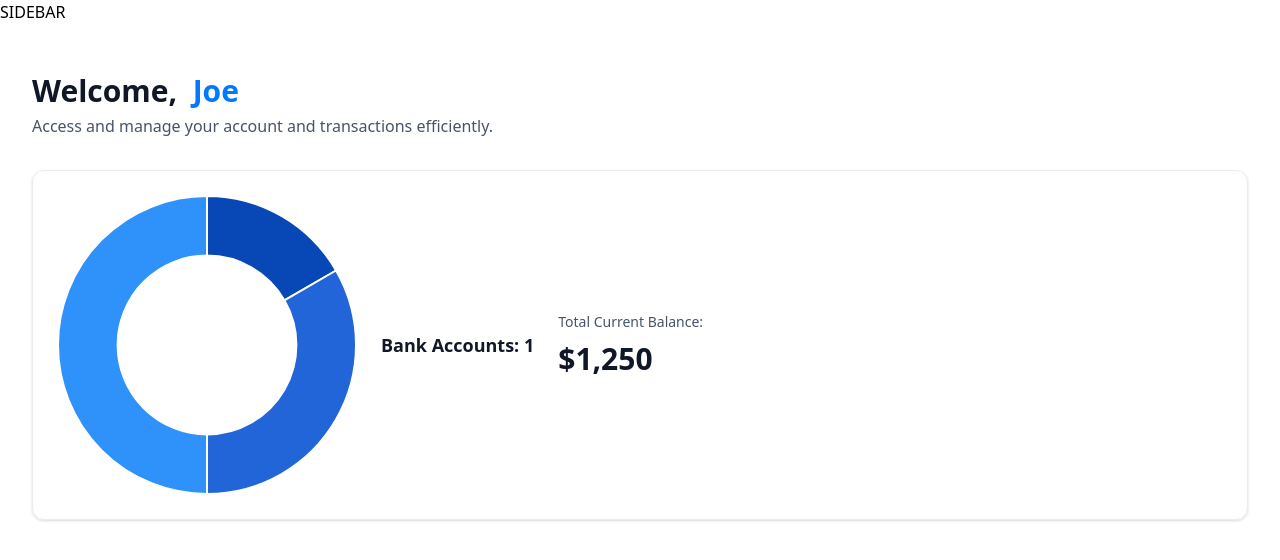
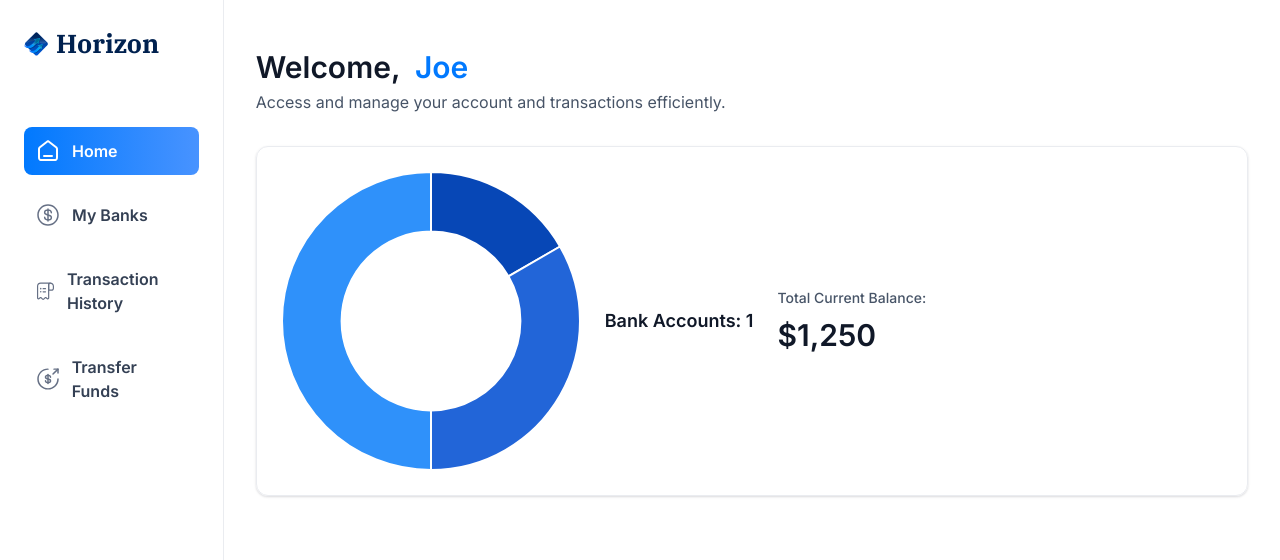
Before and after one commit to heikoschmidt1187/horizon-banking, a Next.js app: page / in a window 1280 px wide. Shown: the top 560 px of the page. Built offline with nearby package versions, Linux system fonts and the light colour scheme.

Commit message:
add left sidebar

```diff
--- a/app/(root)/layout.tsx
+++ b/app/(root)/layout.tsx
@@ -1,12 +1,26 @@
+import MobileNav from '@/components/MobileNav';
+import Sidebar from '@/components/Sidebar'
+import Image from 'next/image';
+
 export default function RootLayout({
   children,
 }: Readonly<{
   children: React.ReactNode;
 }>) {
+  const loggedIn = {firstName: 'John', lastName: 'Doe' };
   return (
-      <main>
-        SIDEBAR
-        {children}
+      <main className="flex h-screen w-full font-inter">
+        <Sidebar user={loggedIn} />
+
+        <div className='flex size-full flex-col'>
+          <div className='root-layout'>
+            <Image src='/icons/logo.svg' width={30} height={30} alt='logo'/>
+            <div>
+              <MobileNav user={loggedIn} />
+            </div>
+          </div>
+          {children}
+        </div>
       </main>
   );
 }
--- /dev/null
+++ b/components/MobileNav.tsx
@@ -0,0 +1,73 @@
+'use client';
+import React from 'react'
+import Image from 'next/image'
+import Link from 'next/link'
+import {
+    Sheet,
+    SheetClose,
+    SheetContent,
+    SheetDescription,
+    SheetHeader,
+    SheetTitle,
+    SheetTrigger,
+  } from "@/components/ui/sheet"
+import { sidebarLinks } from '@/constants'
+import { usePathname } from 'next/navigation'
+import { cn } from '@/lib/utils'
+
+
+const MobileNav = ({user}: MobileNavProps) => {
+    const pathname = usePathname();
+
+    return (
+        <section className='w-full max-w-[264px]'>
+        <Sheet>
+          <SheetTrigger>
+            <Image src='/icons/hamburger.svg' width={30} height={30} alt='menu' className='cursor-pointer' />
+          </SheetTrigger>
+          <SheetContent side='left' className='border-none bg-white'>
+            <Link href='/' className='flex coursor-pointer items-center gap-1 px-4'>
+                <Image
+                    src='/icons/logo.svg'
+                    width={34}
+                    height={34}
+                    alt="Horizon Logo"
+                />
+                <h1 className='text-26 font-ibm-plex-serif font-bold text-black-1'>Horizon</h1>
+            </Link>
+            <div className='mobilenav-sheet'>
+                <SheetClose asChild>
+                    <nav className='flex h-full flex-col gap-6 pt-16 text-white'>
+                        {sidebarLinks.map((item) => {
+                            const isActive = pathname === item.route || pathname.startsWith(`${item.route}/`)
+                            return (
+                                <SheetClose asChild key={item.route}>
+                                    <Link href={item.route} key={item.label} className={cn('mobilenav-sheet_close w-full', {'bg-bank-gradient': isActive})}>
+                                        <Image
+                                            src={item.imgURL}
+                                            alt={item.label}
+                                            width={20}
+                                            height={20}
+                                            className={cn({'brightness-[3] invert-0': isActive})}
+                                        />
+                                        <p className={cn('text-16 font-semibold text-black-2', {'text-white': isActive})}>
+                                            {item.label}
+                                        </p>
+                                    </Link>
+                                </SheetClose>
+                            )
+                        })}
+
+                        USER
+                    </nav>
+                </SheetClose>
+                FOOTER
+            </div>
+          </SheetContent>
+        </Sheet>
+
+        </section>
+    )
+}
+
+export default MobileNav
--- /dev/null
+++ b/components/Sidebar.tsx
@@ -0,0 +1,50 @@
+'use client';
+import React from 'react'
+import Link from 'next/link'
+import Image from 'next/image'
+import { sidebarLinks } from '@/constants'
+import { cn } from '@/lib/utils'
+import { usePathname } from 'next/navigation'
+
+const Sidebar= ({user}: SiderbarProps) => {
+    const pathname = usePathname();
+
+    return (
+        <section className='sidebar'>
+            <nav className='flex flex-col gap-4'>
+                <Link href='/' className='mb-12 flex coursor-pointer items-center gap-2'>
+                    <Image
+                        src='/icons/logo.svg'
+                        width={34}
+                        height={34}
+                        alt="Horizon Logo"
+                        className='size-[24px] max-xl:size-14'
+                    />
+                    <h1 className='sidebar-logo'>Horizon</h1>
+                </Link>
+                {sidebarLinks.map((item) => {
+                    const isActive = pathname === item.route || pathname.startsWith(`${item.route}/`)
+                    return (
+                        <Link href={item.route} key={item.label} className={cn('sidebar-link', {'bg-bank-gradient': isActive})}>
+                            <div className='relative size-6'>
+                                <Image
+                                    src={item.imgURL}
+                                    alt={item.label}
+                                    fill
+                                    className={cn({'brightness-[3] invert-0': isActive})}
+                                />
+                            </div>
+                            <p className={cn('sidebar-label', {'!text-white': isActive})}>
+                                {item.label}
+                            </p>
+                        </Link>
+                    )
+                })}
+                USER
+            </nav>
+            FOOTER
+        </section>
+    )
+}
+
+export default Sidebar
--- /dev/null
+++ b/components/ui/sheet.tsx
@@ -0,0 +1,140 @@
+"use client"
+
+import * as React from "react"
+import * as SheetPrimitive from "@radix-ui/react-dialog"
+import { cva, type VariantProps } from "class-variance-authority"
+import { X } from "lucide-react"
+
+import { cn } from "@/lib/utils"
+
+const Sheet = SheetPrimitive.Root
+
+const SheetTrigger = SheetPrimitive.Trigger
+
+const SheetClose = SheetPrimitive.Close
+
+const SheetPortal = SheetPrimitive.Portal
+
+const SheetOverlay = React.forwardRef<
+  React.ElementRef<typeof SheetPrimitive.Overlay>,
+  React.ComponentPropsWithoutRef<typeof SheetPrimitive.Overlay>
+>(({ className, ...props }, ref) => (
+  <SheetPrimitive.Overlay
+    className={cn(
+      "fixed inset-0 z-50 bg-black/80  data-[state=open]:animate-in data-[state=closed]:animate-out data-[state=closed]:fade-out-0 data-[state=open]:fade-in-0",
+      className
+    )}
+    {...props}
+    ref={ref}
+  />
+))
+SheetOverlay.displayName = SheetPrimitive.Overlay.displayName
+
+const sheetVariants = cva(
+  "fixed z-50 gap-4 bg-white p-6 shadow-lg transition ease-in-out data-[state=open]:animate-in data-[state=closed]:animate-out data-[state=closed]:duration-300 data-[state=open]:duration-500 dark:bg-slate-950",
+  {
+    variants: {
+      side: {
+        top: "inset-x-0 top-0 border-b data-[state=closed]:slide-out-to-top data-[state=open]:slide-in-from-top",
+        bottom:
+          "inset-x-0 bottom-0 border-t data-[state=closed]:slide-out-to-bottom data-[state=open]:slide-in-from-bottom",
+        left: "inset-y-0 left-0 h-full w-3/4 border-r data-[state=closed]:slide-out-to-left data-[state=open]:slide-in-from-left sm:max-w-sm",
+        right:
+          "inset-y-0 right-0 h-full w-3/4  border-l data-[state=closed]:slide-out-to-right data-[state=open]:slide-in-from-right sm:max-w-sm",
+      },
+    },
+    defaultVariants: {
+      side: "right",
+    },
+  }
+)
+
+interface SheetContentProps
+  extends React.ComponentPropsWithoutRef<typeof SheetPrimitive.Content>,
+    VariantProps<typeof sheetVariants> {}
+
+const SheetContent = React.forwardRef<
+  React.ElementRef<typeof SheetPrimitive.Content>,
+  SheetContentProps
+>(({ side = "right", className, children, ...props }, ref) => (
+  <SheetPortal>
+    <SheetOverlay />
+    <SheetPrimitive.Content
+      ref={ref}
+      className={cn(sheetVariants({ side }), className)}
+      {...props}
+    >
+      {children}
+      <SheetPrimitive.Close className="absolute right-4 top-4 rounded-sm opacity-70 ring-offset-white transition-opacity hover:opacity-100 focus:outline-none focus:ring-2 focus:ring-slate-950 focus:ring-offset-2 disabled:pointer-events-none data-[state=open]:bg-slate-100 dark:ring-offset-slate-950 dark:focus:ring-slate-300 dark:data-[state=open]:bg-slate-800">
+        <X className="h-4 w-4" />
+        <span className="sr-only">Close</span>
+      </SheetPrimitive.Close>
+    </SheetPrimitive.Content>
+  </SheetPortal>
+))
+SheetContent.displayName = SheetPrimitive.Content.displayName
+
+const SheetHeader = ({
+  className,
+  ...props
+}: React.HTMLAttributes<HTMLDivElement>) => (
+  <div
+    className={cn(
+      "flex flex-col space-y-2 text-center sm:text-left",
+      className
+    )}
+    {...props}
+  />
+)
+SheetHeader.displayName = "SheetHeader"
+
+const SheetFooter = ({
+  className,
+  ...props
+}: React.HTMLAttributes<HTMLDivElement>) => (
+  <div
+    className={cn(
+      "flex flex-col-reverse sm:flex-row sm:justify-end sm:space-x-2",
+      className
+    )}
+    {...props}
+  />
+)
+SheetFooter.displayName = "SheetFooter"
+
+const SheetTitle = React.forwardRef<
+  React.ElementRef<typeof SheetPrimitive.Title>,
+  React.ComponentPropsWithoutRef<typeof SheetPrimitive.Title>
+>(({ className, ...props }, ref) => (
+  <SheetPrimitive.Title
+    ref={ref}
+    className={cn("text-lg font-semibold text-slate-950 dark:text-slate-50", className)}
+    {...props}
+  />
+))
+SheetTitle.displayName = SheetPrimitive.Title.displayName
+
+const SheetDescription = React.forwardRef<
+  React.ElementRef<typeof SheetPrimitive.Description>,
+  React.ComponentPropsWithoutRef<typeof SheetPrimitive.Description>
+>(({ className, ...props }, ref) => (
+  <SheetPrimitive.Description
+    ref={ref}
+    className={cn("text-sm text-slate-500 dark:text-slate-400", className)}
+    {...props}
+  />
+))
+SheetDescription.displayName = SheetPrimitive.Description.displayName
+
+export {
+  Sheet,
+  SheetPortal,
+  SheetOverlay,
+  SheetTrigger,
+  SheetClose,
+  SheetContent,
+  SheetHeader,
+  SheetFooter,
+  SheetTitle,
+  SheetDescription,
+}
--- a/package.json
+++ b/package.json
@@ -9,6 +9,7 @@
     "lint": "next lint"
   },
   "dependencies": {
+    "@radix-ui/react-dialog": "^1.0.5",
     "chart.js": "^4.4.3",
     "class-variance-authority": "^0.7.0",
     "clsx": "^2.1.1",
```
Also changed, not shown: 1 other file (tests, documents, lock files or other folders).
